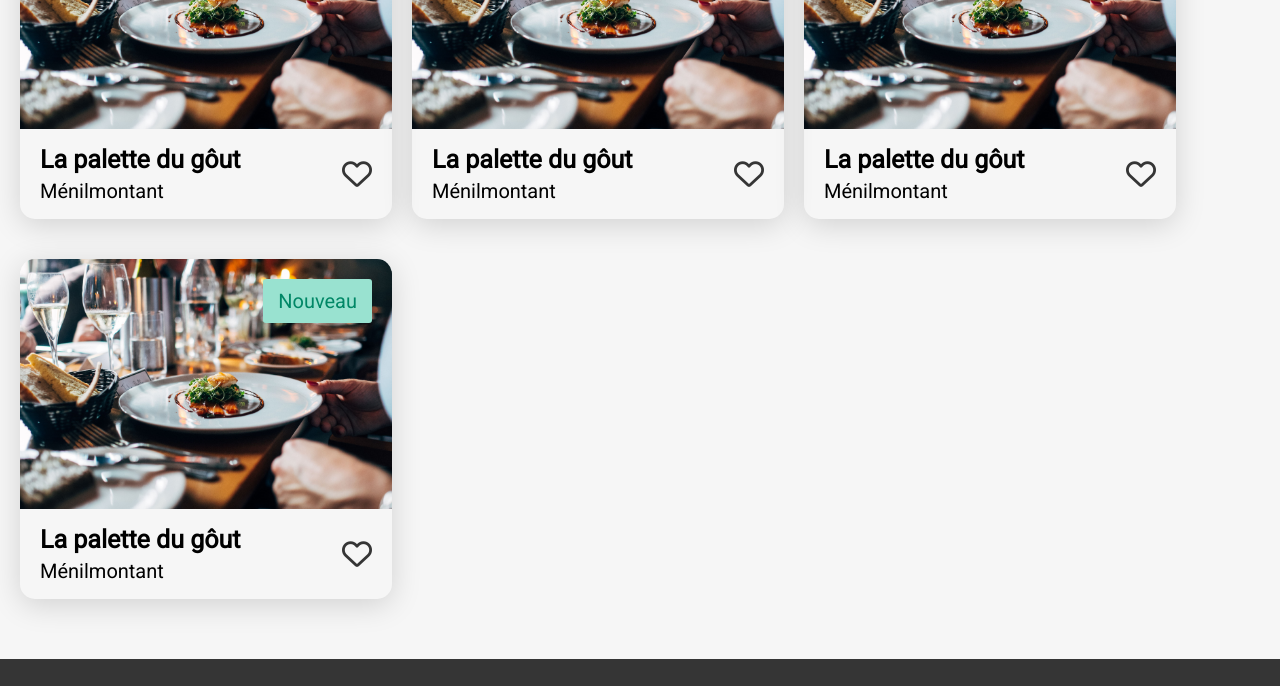
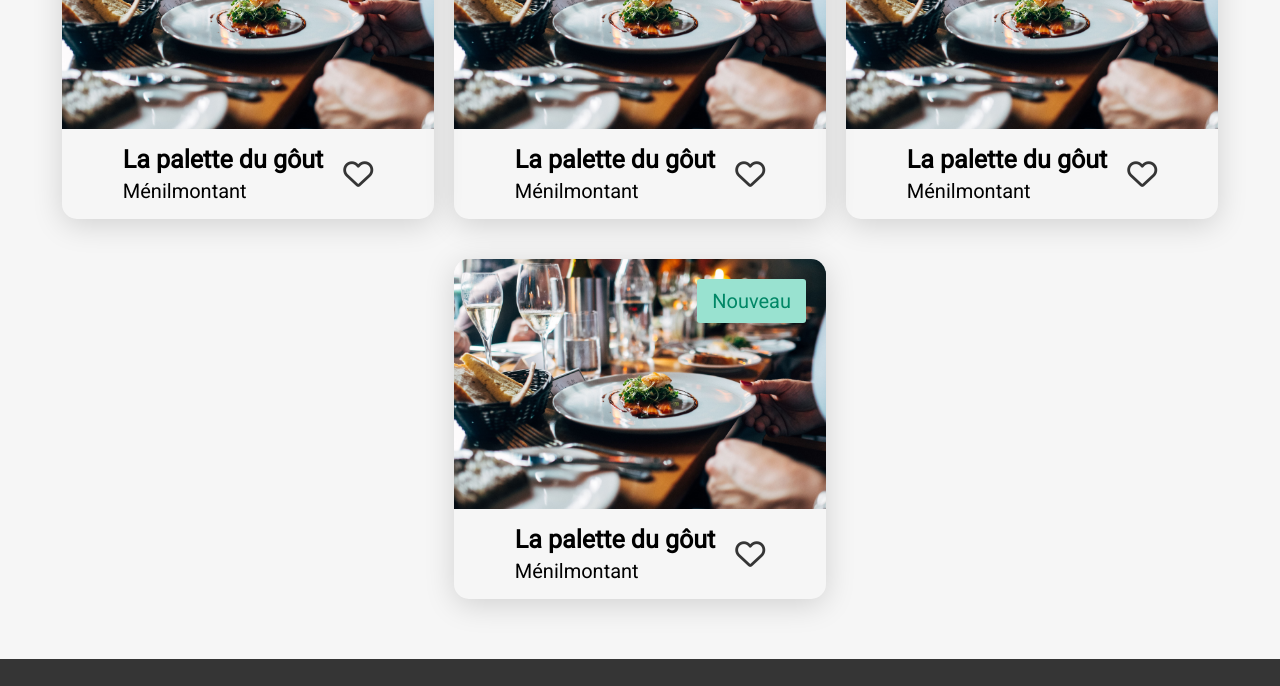
Before and after one commit to NathLouss/Ohmyfood-OC, a website: page docs/index.html in a window 1280 px wide. Shown: the part 1000-1686 px from the top of the page. Drawn offline with Linux system fonts and the light colour scheme; a web font is replaced by a local one.

Commit message:
responsive article next

```diff
--- a/docs/index.html
+++ b/docs/index.html
@@ -57,7 +57,7 @@
           </a>
         </ul>
     </section>
-    <section class="restaurants">
+    <section id="restaurants">
       <h2>Restaurants</h2>
       <div>
         <a href="#">
@@ -66,14 +66,12 @@
               <img src="img/la-palette-du-gout.jpg" alt="la-palette-du-gout">
               <p>Nouveau</p>
             </div>
-            <div class="article-text">
+            <div id="article-text">
               <div id="article-text-left">
                 <h3>La palette du gôut</h3>
                 <p>Ménilmontant</p>
               </div>
-              <div id="article-text-right">
                 <i class="far fa-heart"></i>
-              </div>
             </div>
           </article>
         </a>
@@ -83,14 +81,12 @@
               <img src="img/la-palette-du-gout.jpg" alt="la-palette-du-gout">
               <p>Nouveau</p>
             </div>
-            <div class="article-text">
+            <div id="article-text">
               <div id="article-text-left">
                 <h3>La palette du gôut</h3>
                 <p>Ménilmontant</p>
               </div>
-              <div id="article-text-right">
                 <i class="far fa-heart"></i>
-              </div>
             </div>
           </article>
         </a>
@@ -100,14 +96,12 @@
               <img src="img/la-palette-du-gout.jpg" alt="la-palette-du-gout">
               <p>Nouveau</p>
             </div>
-            <div class="article-text">
+            <div id="article-text">
               <div id="article-text-left">
                 <h3>La palette du gôut</h3>
                 <p>Ménilmontant</p>
               </div>
-              <div id="article-text-right">
                 <i class="far fa-heart"></i>
-              </div>
             </div>
           </article>
         </a>
@@ -117,14 +111,12 @@
               <img src="img/la-palette-du-gout.jpg" alt="la-palette-du-gout">
               <p>Nouveau</p>
             </div>
-            <div class="article-text">
+            <div id="article-text">
               <div id="article-text-left">
                 <h3>La palette du gôut</h3>
                 <p>Ménilmontant</p>
               </div>
-              <div id="article-text-right">
                 <i class="far fa-heart"></i>
-              </div>
             </div>
           </article>
         </a>
--- a/sass/components/_article.scss
+++ b/sass/components/_article.scss
@@ -21,7 +21,7 @@ article {
       padding: 10px 15px;
     }
   }
-  .article-text {
+  #article-text {
     display: flex;
     align-items: center;
     justify-content: space-between;
--- a/sass/pages/_home.scss
+++ b/sass/pages/_home.scss
@@ -72,7 +72,7 @@
   font-size: 30px;
 }
 
-.restaurants {
+#restaurants {
   padding: 40px 20px;
   background-color: $fourth;
   h2 {
@@ -87,6 +87,7 @@
       display: flex;
       flex-direction: row;
       flex-wrap: wrap;
+      justify-content: center;
       column-gap: 20px;
       row-gap: 20px;
     }
@@ -95,7 +96,7 @@
       color: black;
       /* tablet >> if screen is equal or more then*/
       @media screen and (min-width: 768px) {
-        flex-basis: 50%;
+        flex-basis: 48%;
       }
       /* desktop >> if screen is equal or more then*/
       @media screen and (min-width: 1024px) {
```
Also changed, not shown: docs/css/style.css, 1 other file.
